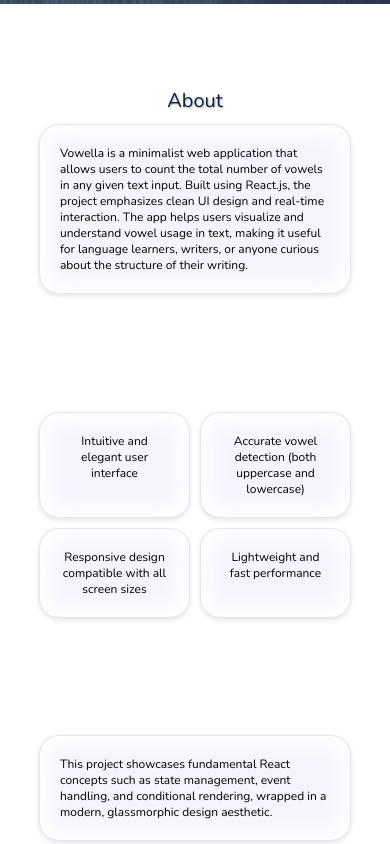
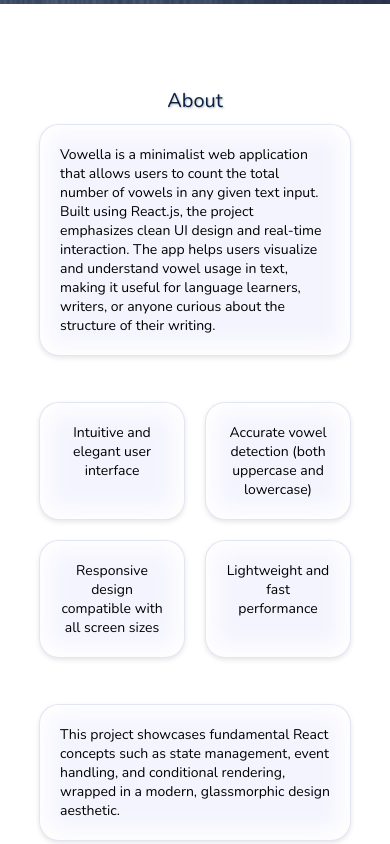
Before and after one commit to Jeya-Jothi/Vowella-countVowels, a React (Create React App) app: page / in a window 390 px wide. Shown: the part 840-1684 px from the top of the page. Built offline with nearby package versions, Linux system fonts and the light colour scheme.

Commit message:
Update About

```diff
--- a/src/component/About/About.css
+++ b/src/component/About/About.css
@@ -61,10 +61,10 @@
     text-shadow: 1px 1px 2px rgba(0, 0, 0, 0.3);
   }
   .content-div {
-    font-size: 12px;
+    font-size: 14px;
     justify-content: none;
     height: 85%;
-    row-gap: 10px;
+    row-gap: 20px;
   }
   .card-one,
   .card-three {
@@ -77,7 +77,8 @@
   .card-two {
     display: grid;
     grid-template-columns: auto auto;
-    gap: 10px;
+    justify-content: flex-start;
+    gap: 20px;
   }
   .card-two p {
     padding: 20px;
```
